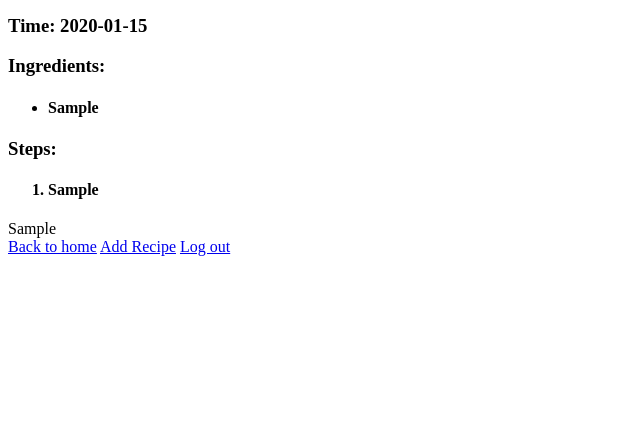
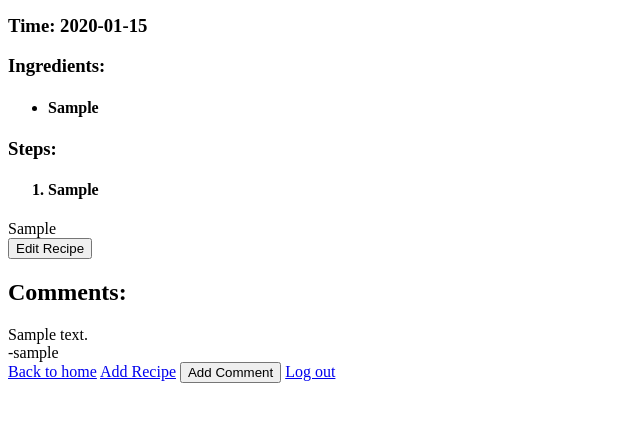
Before and after one commit to perrymw/AllDjecipes, a Django app: page /recipe/1/ in a window 1280 px wide. Shown: the part 359-781 px from the top of the page, without its empty margins (0-640 px from the left). Run offline with Django 3.2, Linux system fonts and the light colour scheme; tables that the repository leaves empty hold one stand-in row (values such as "Sample post"); grey boxes marked "Sample" are stand-in pictures.

Commit message:
comments to whatever recipe was on the previous page.

```diff
--- a/alldjecipes/recipes/forms.py
+++ b/alldjecipes/recipes/forms.py
@@ -18,6 +18,5 @@ class CommentForm(forms.ModelForm):
     class Meta:
         model = Comment
         fields = [
-            'recipebase',
             'content',
         ]
--- a/alldjecipes/recipes/urls.py
+++ b/alldjecipes/recipes/urls.py
@@ -10,7 +10,7 @@ urlpatterns = [
     path('', views.index, name='homepage'),
     path('recipe/<int:id>/', views.recipe_detail),
     path('addrecipe/', views.AddRecipe.as_view(), name='addrecipe'),
-    path('addcomment/', views.AddComment.as_view(), name='addcomment'),
+    path('<int:id>/addcomment/', views.AddComment.as_view(), name='addcomment'),
     ]
 # https://www.geeksforgeeks.org/python-uploading-images-in-django/
 if settings.DEBUG:
--- a/alldjecipes/recipes/views.py
+++ b/alldjecipes/recipes/views.py
@@ -55,16 +55,16 @@ class AddRecipe(View):
 @method_decorator(login_required, name='dispatch')
 class AddComment(View):
     html = 'generic_form.html'
-    def get(self, request):
+    def get(self, request,id):
         form = CommentForm()
         return render(request, self.html, {'form': form})
-    def post(self, request):
+    def post(self, request, id):
         if request.method == 'POST':
             form = CommentForm(request.POST)
             if form.is_valid():
                 data = form.cleaned_data
                 new_recipe = Comment.objects.create(
-                    recipebase=data['recipebase'],
+                    recipebase=Recipe.objects.filter(id=id).first(),
                     commentor=request.user,
                     content=data['content'],
                     )
@@ -91,3 +91,21 @@ def Lunch(request):
 
 def Dinner(request):
     pass
+
+
+# @login_required
+# def edit_recipe_view(request,id):
+#     html = "generic_form.html"
+#     instance = RecipeItem.objects.get(id=id)
+#     logged_in = request.user
+#     print(logged_in)
+#     print(instance.author)
+#     if logged_in.is_staff == True or logged_in == instance.author.user:
+#         if request.method == "POST":
+#             form = EditRecipeForm(request.POST, instance=instance)
+#             form.save()
+#             return HttpResponseRedirect(reverse('homepage'))
+#     else:
+#         return HttpResponse("You can't do that")
+#     form = EditRecipeForm(instance=instance)
+#     return render(request, html, {'form': form})
--- a/alldjecipes/templates/recipeview.html
+++ b/alldjecipes/templates/recipeview.html
@@ -19,4 +19,17 @@
 </ol></h4>
 {{recipe.contact}}
 <br>
-<a href='/'>Back to home</a> <a href='/recipeadd/'> Add Recipe</a> <a href='/logout/'> Log out </a>
+<a href='/editrecipe/'><button> Edit Recipe</button></a>
+<h2>Comments:</h2>
+{% for comment in comments %}
+    <div>
+    {{comment.content}}
+    <br>
+    -{{comment.commentor}}
+    </div>
+{% endfor %}
+
+<a href='/'>Back to home</a>
+<a href='/addrecipe/'> Add Recipe</a>
+<a href='/{{recipe.id}}/addcomment/'><button> Add Comment</button></a>
+<a href='/logout/'> Log out </a>
```
Also changed, not shown: media/images/HJO_H4NpuZd.jpeg (added).
